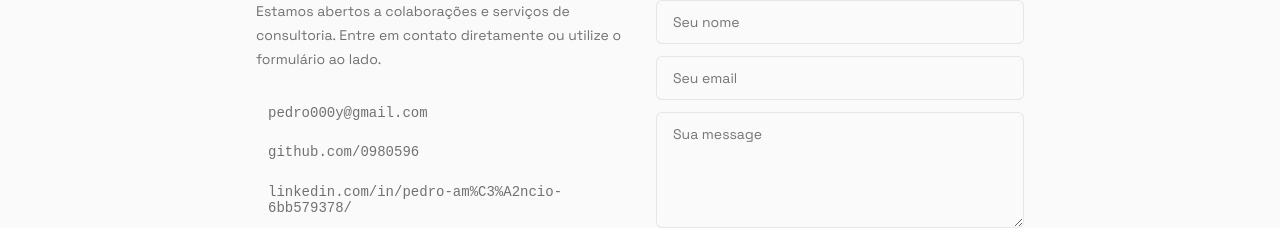
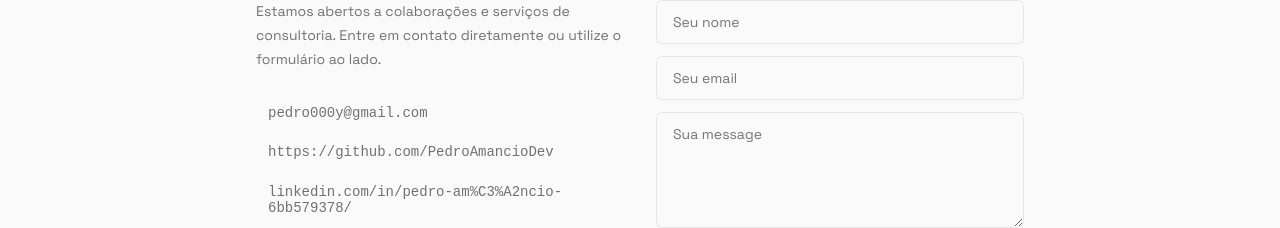
Before and after one commit to 0980596/Portf-lio, a React (Vite) app: page / in a window 1280 px wide. Shown: the part 4775-5003 px from the top of the page. Built offline with nearby package versions, Linux system fonts and the light colour scheme; no server answers.

Commit message:
feat: link arrumado e contribuição

```diff
--- a/src/components/Contact/index.jsx
+++ b/src/components/Contact/index.jsx
@@ -52,7 +52,7 @@
                             <p>Estamos abertos a colaborações e serviços de consultoria. Entre em contato diretamente ou utilize o formulário ao lado.</p>
                             <div className={styles.contactlinks}>
                                 <a href="mailto:pedro000y@gmail.com" target="_blank" rel="noreferrer" >pedro000y@gmail.com</a>
-                                <a href="https://github.com/PedroAmancioDev" target="_blank" rel="noreferrer">github.com/0980596</a>
+                                <a href="https://github.com/PedroAmancioDev" target="_blank" rel="noreferrer">https://github.com/PedroAmancioDev</a>
                                 <a href="https://www.linkedin.com/in/pedro-am%C3%A2ncio-6bb579378/" target="_blank" rel="noreferrer">linkedin.com/in/pedro-am%C3%A2ncio-6bb579378/</a>
                             </div>
                         </div>
--- a/src/components/Contributions/index.jsx
+++ b/src/components/Contributions/index.jsx
@@ -1,7 +1,7 @@
 import { useEffect, useMemo, useState } from "react";
 import styles from "./styles.module.css";
 
-const GITHUB_USERNAME = "0980596";
+const GITHUB_USERNAME = "PedroAmancioDev";
 const API_URL = `https://github-contributions-api.jogruber.de/v4/${GITHUB_USERNAME}?y=last`;
 const REFRESH_INTERVAL = 60 * 60 * 1000;
 
```
